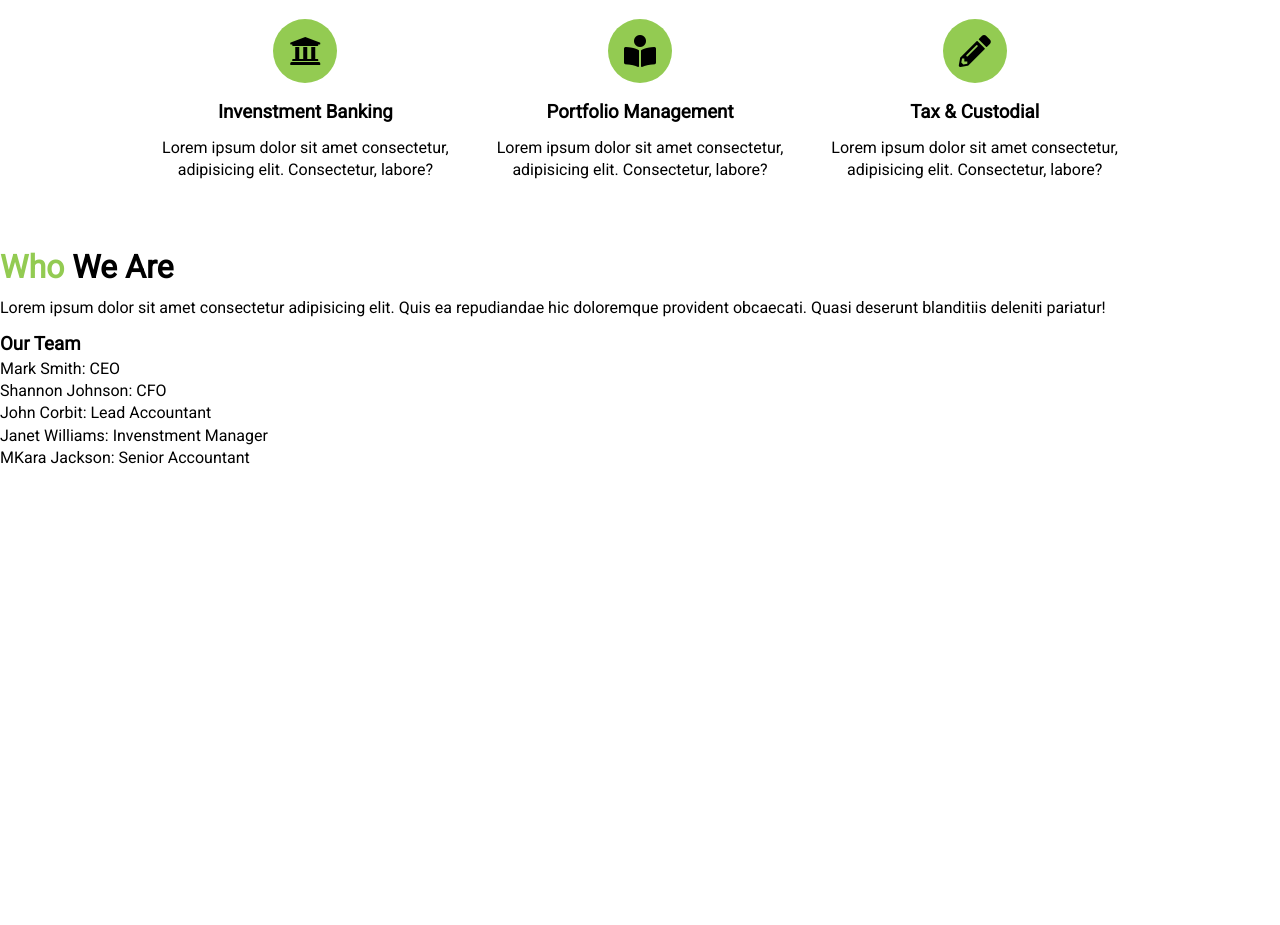
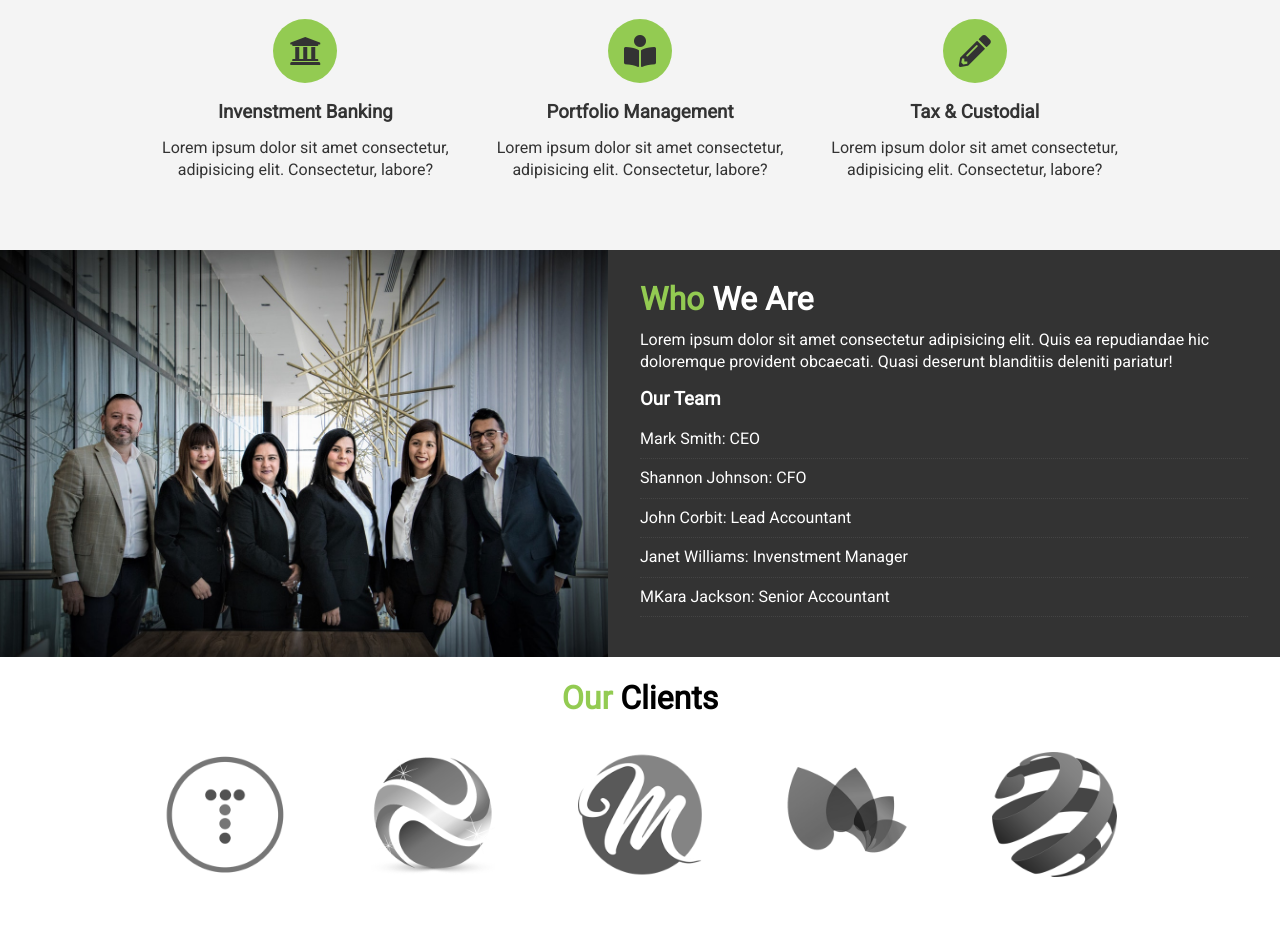
Before and after one commit to kambie10/edgelerge_website, a plain HTML site: page index.html in a window 1280 px wide. Shown: the part 950-1875 px from the top of the page. Before the commit the page ends 1420 px from the top, so only its background shows below. Drawn offline with Linux system fonts and the light colour scheme.

Commit message:
section who & client

```diff
--- a/css/style.css
+++ b/css/style.css
@@ -31,6 +31,16 @@ p {
   color: #93cb52;
 }
 
+.bg-light {
+  background: #f4f4f4;
+  color: #333;
+}
+
+.bg-dark {
+  background: #333;
+  color: #fff;
+}
+
 .text-center {
   text-align: center;
 }
@@ -56,6 +66,10 @@ p {
 .py-2 { padding: 2rem 0;}
 .py-3 { padding: 3rem 0;}
 
+.p-1 { padding: 1.5rem;}
+.p-2 { padding: 2rem;}
+.p-3 { padding: 3rem;}
+
 .btn {
   display: inline-block;
   color: #fff;
@@ -72,6 +86,21 @@ p {
 .btn:hover {
   background: #333;
   color: #fff;
+}
+
+.btn-dark {
+  background: #333;
+  color: #fff;
+}
+
+.list {
+  margin: 0.5rem 0;
+  list-style: none;
+}
+
+.list li {
+  padding: 0.5rem 0;
+  border-bottom: #444 dotted 1px;
 }
 
 #navbar {
@@ -145,3 +174,30 @@ p {
   border-radius: 50%;
   margin-bottom: 1rem;
 }
+
+/* Section: Who We Are */
+#who {
+  display: flex;
+}
+
+#who div {
+  flex: 1;
+}
+
+#who .who-img {
+  background: url('../img/people.jpg') no-repeat
+  center center/cover;
+}
+
+
+/* Clients */
+
+#clients .items {
+  display: flex;
+}
+
+#clients .items img {
+  display: block;
+  margin: auto;
+  width: 60%;
+}
--- a/index.html
+++ b/index.html
@@ -103,5 +103,21 @@
       </ul>
     </div>
   </section>
+
+  <!-- Section: Clients -->
+  <section id="clients" class="py-1">
+    <div class="container">
+      <h2 class="m-heading text-center">
+        <span class="text-primary">Our</span> Clients
+      </h2>
+      <div class="items py-1">
+        <div><img src="./img/logos/logo1.png" alt="Client"/></div>
+        <div><img src="./img/logos/logo2.png" alt="Client"/></div>
+        <div><img src="./img/logos/logo3.png" alt="Client"/></div>
+        <div><img src="./img/logos/logo4.png" alt="Client"/></div>
+        <div><img src="./img/logos/logo5.png" alt="Client"/></div>
+      </div>
+    </div>
+  </section>
 </body>
 </html>
```
